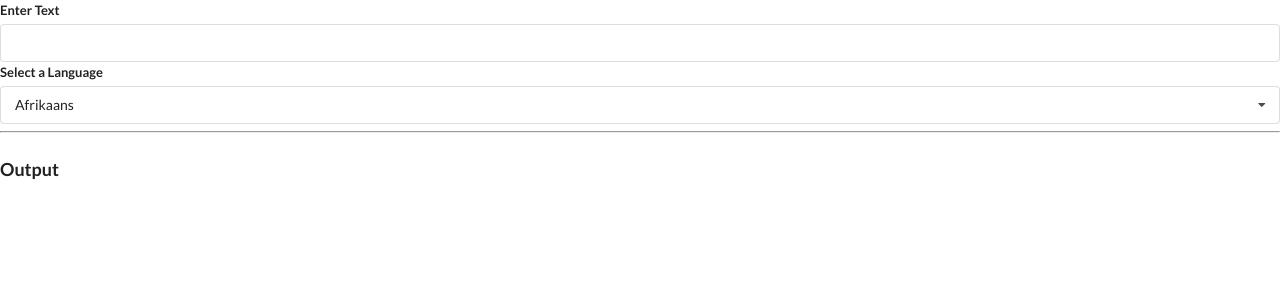
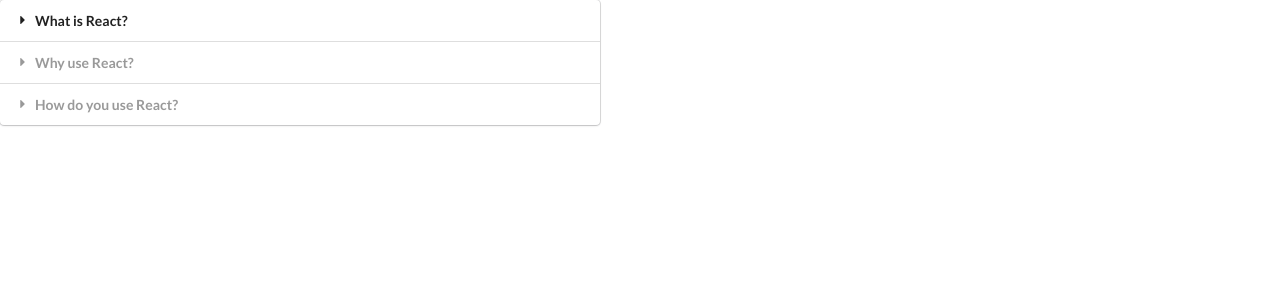
Before and after one commit to Selchuck/widgets, a React (Create React App) app: page / in a window 1280 px wide. Shown: the top 300 px of the page. Built offline with nearby package versions, Linux system fonts and the light colour scheme; no server answers.

Commit message:
create a Route file, build a basic reusable Route Component and show it in the App Component

```diff
--- a/src/App.js
+++ b/src/App.js
@@ -3,6 +3,7 @@
 import Search from './components/Search';
 import Dropdown from './components/Dropdown';
 import Translate from './components/Translate';
+import Route from './components/Route';
 
 const items = [
   {
@@ -42,15 +43,23 @@
 
   return (
     <div>
-      {/* <Accordion items={items} />
-      <Search /> */}
-      {/* <Dropdown
-        label="Select a Colour"
-        selected={selected}
-        onSelectedChange={setSelected}
-        options={options}
-      /> */}
-      <Translate />
+      <Route path="/">
+        <Accordion items={items} />
+      </Route>
+      <Route path="/list">
+        <Search />
+      </Route>
+      <Route path="/dropdown">
+        <Dropdown
+          label="Select a Colour"
+          selected={selected}
+          onSelectedChange={setSelected}
+          options={options}
+        />
+      </Route>
+      <Route path="/translate">
+        <Translate />
+      </Route>
     </div>
   );
 };
--- /dev/null
+++ b/src/components/Route.js
@@ -0,0 +1,7 @@
+const Route = ({ path, children }) => {
+  return(
+    window.location.pathname === path ? children : null
+  );
+};
+
+export default Route;
```
